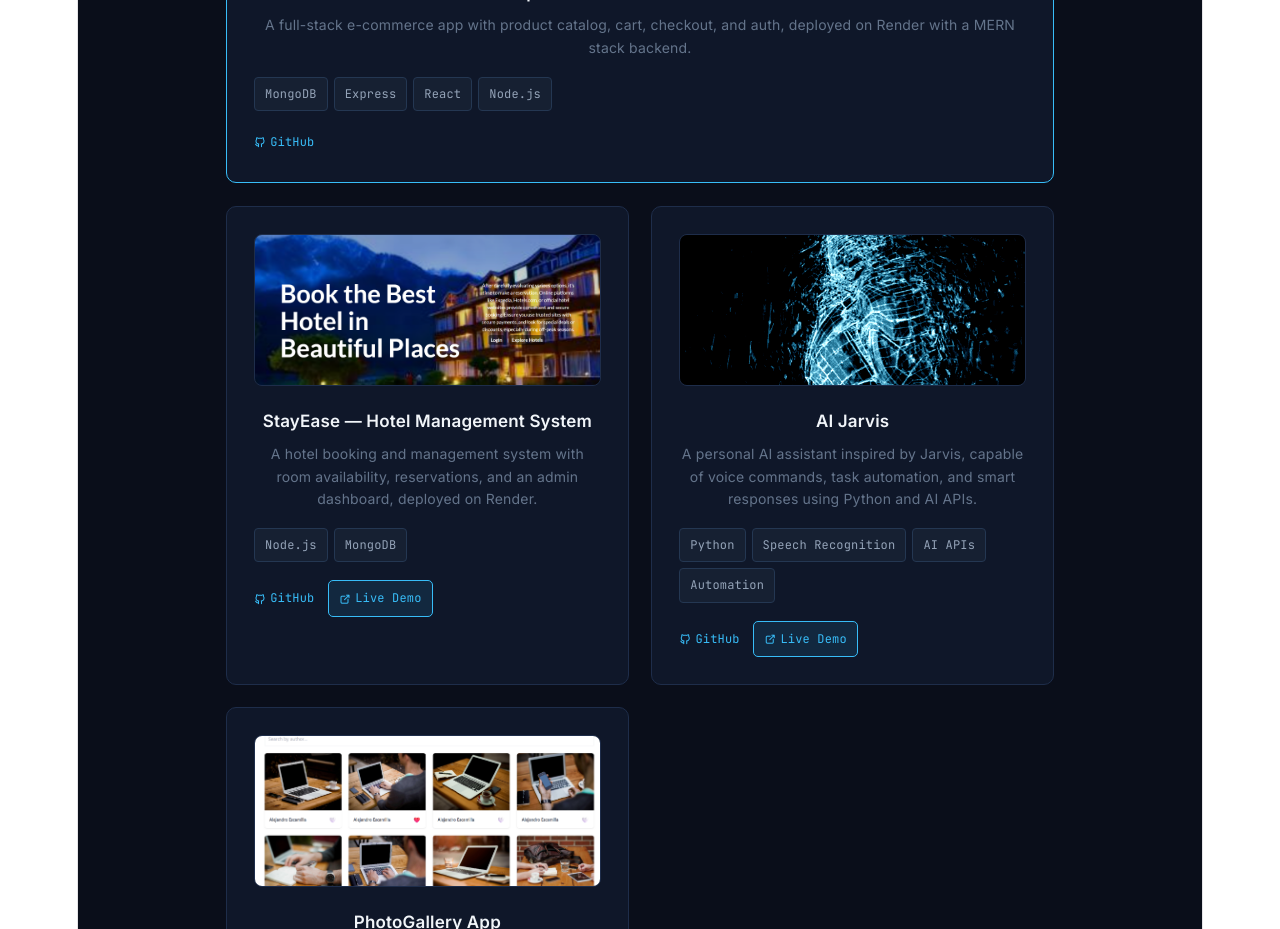
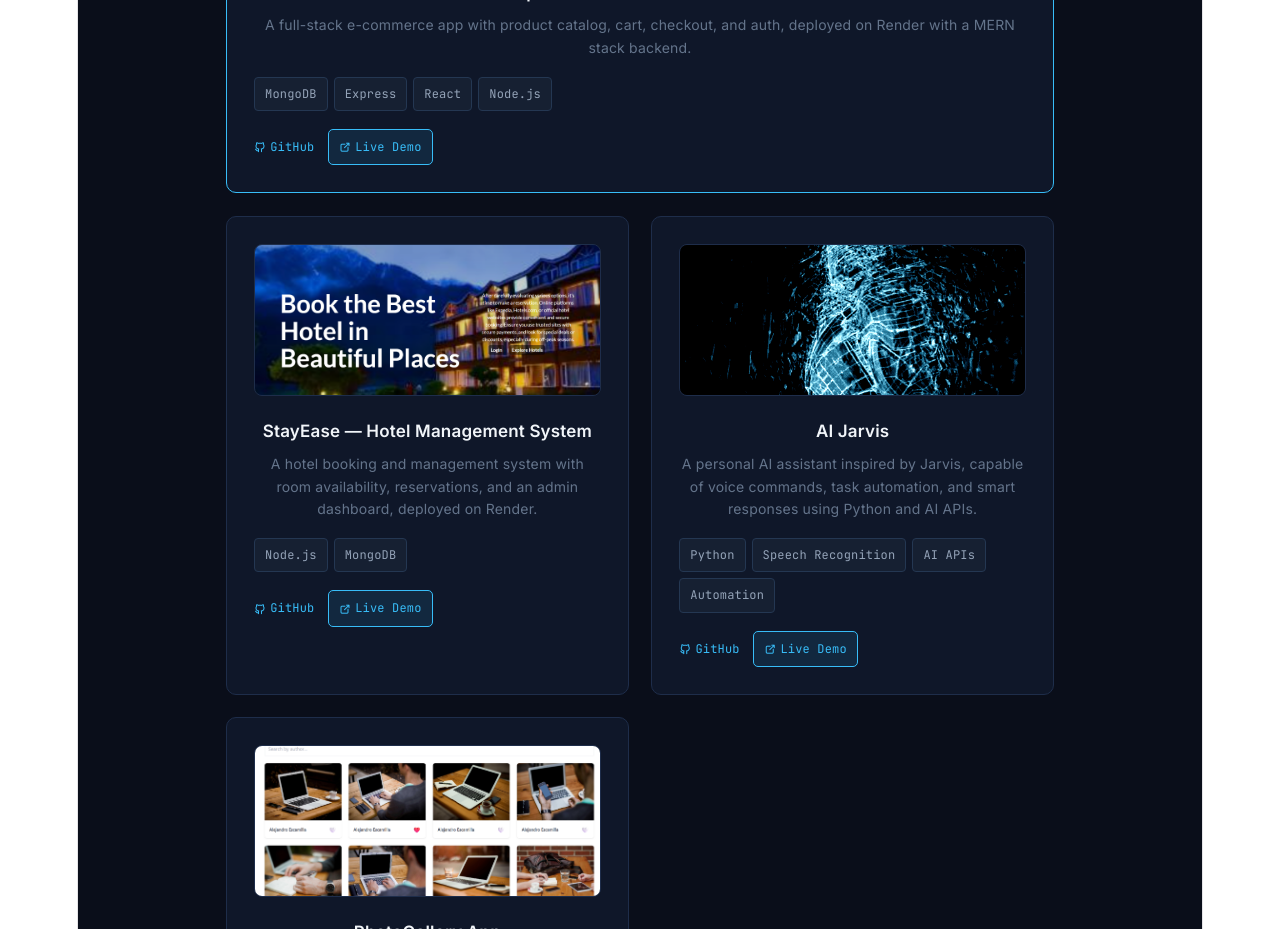
Before and after one commit to ParulGautam2706/my-portfolio, a React (Vite) app: page / in a window 1280 px wide. Shown: the part 3220-4149 px from the top of the page. Built offline with nearby package versions, Linux system fonts and the light colour scheme.

Commit message:
Updated project

```diff
--- a/src/Portfolio.jsx
+++ b/src/Portfolio.jsx
@@ -48,7 +48,7 @@ const projects = [
     stack: ["MongoDB", "Express", "React", "Node.js"],
     image: shopease,
     github: "https://github.com/ParulGautam2706/snazzymart",
-    demo: "",
+    demo: "https://sparkling-puffpuff-d22842.netlify.app",
   },
   {
     title: "StayEase — Hotel Management System",
```
